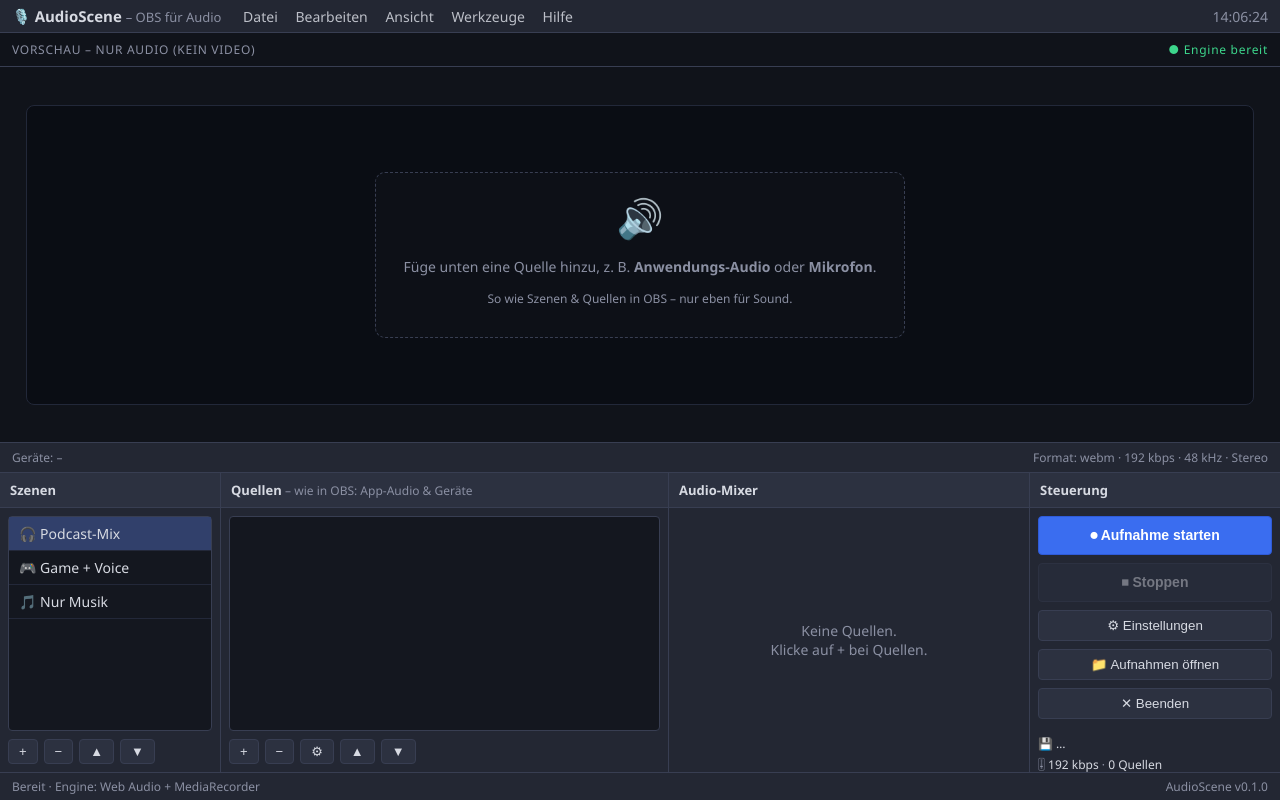
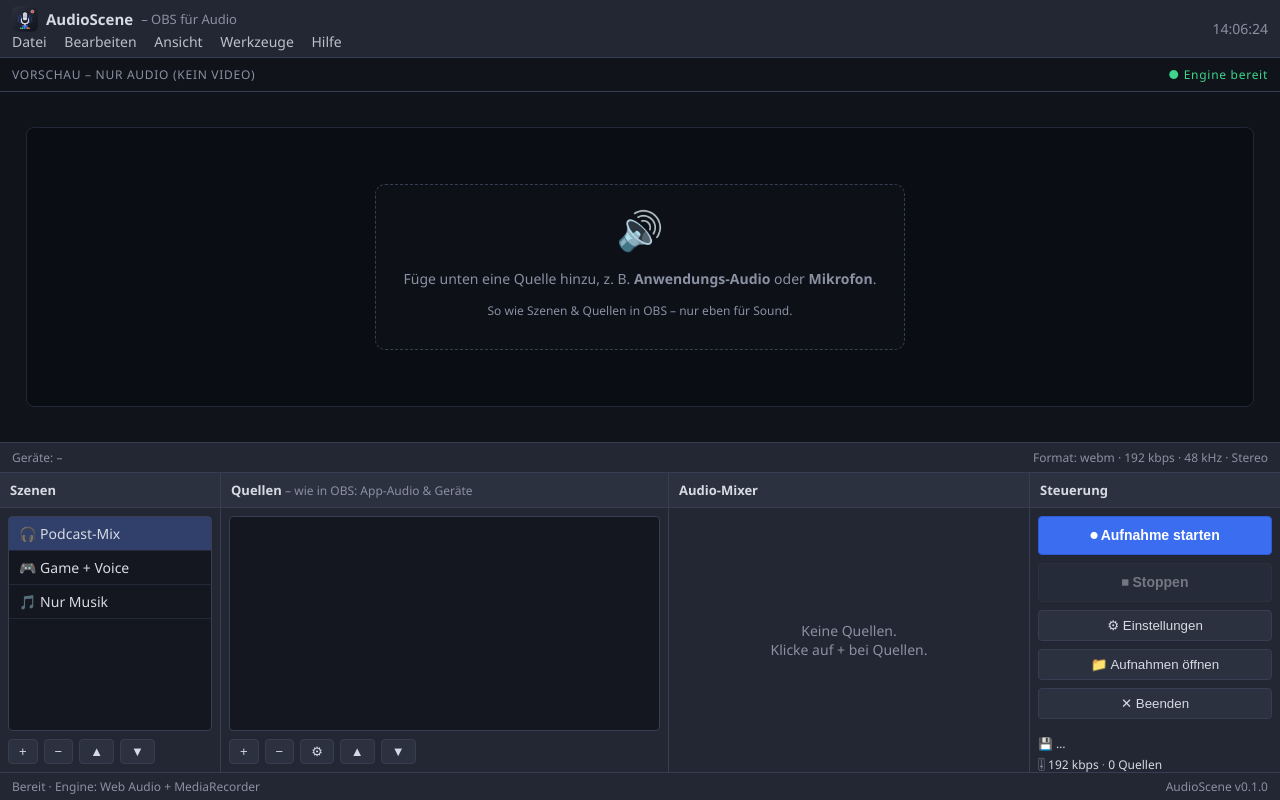
Before and after one commit to Lokrogaming/audioscene, an Electron app: page src/index.html in a window 1280 px wide. Drawn offline with Linux system fonts and the light colour scheme; no server answers.

Commit message:
feat: AudioScene Logo (SVG Icon + Wortmarke) in App, Docs und README eingebunden

```diff
--- a/src/index.html
+++ b/src/index.html
@@ -11,7 +11,7 @@
   <!-- Top Menüleiste wie OBS -->
   <div class="menubar">
     <div class="menu-left">
-      <span class="logo">🎙️ <b>AudioScene</b> <span class="sub">– OBS für Audio</span></span>
+      <span class="logo"><img src="../assets/logo-icon.svg" alt="AudioScene Logo" /> <b>AudioScene</b> <span class="sub">– OBS für Audio</span></span>
       <span class="menu-item">Datei</span>
       <span class="menu-item">Bearbeiten</span>
       <span class="menu-item">Ansicht</span>
--- a/src/styles.css
+++ b/src/styles.css
@@ -29,7 +29,8 @@ body {
   background: var(--bg2); border-bottom: 1px solid var(--border);
   padding: 6px 12px;
 }
-.logo { margin-right: 18px; font-size: 15px; }
+.logo { margin-right: 18px; font-size: 15px; display: flex; align-items: center; gap: 8px; }
+.logo img { width: 26px; height: 26px; border-radius: 6px; }
 .logo .sub { color: var(--muted); font-weight: 400; font-size: 13px; }
 .menu-item { margin-right: 14px; color: var(--text); opacity: .85; cursor: pointer; }
 .menu-item:hover { color: #fff; }
```
Also changed, not shown: docs/index.html (+2 -1 lines), README.md, assets/logo-icon.svg (added), assets/logo.svg (added), docs/logo-icon.svg (added).
